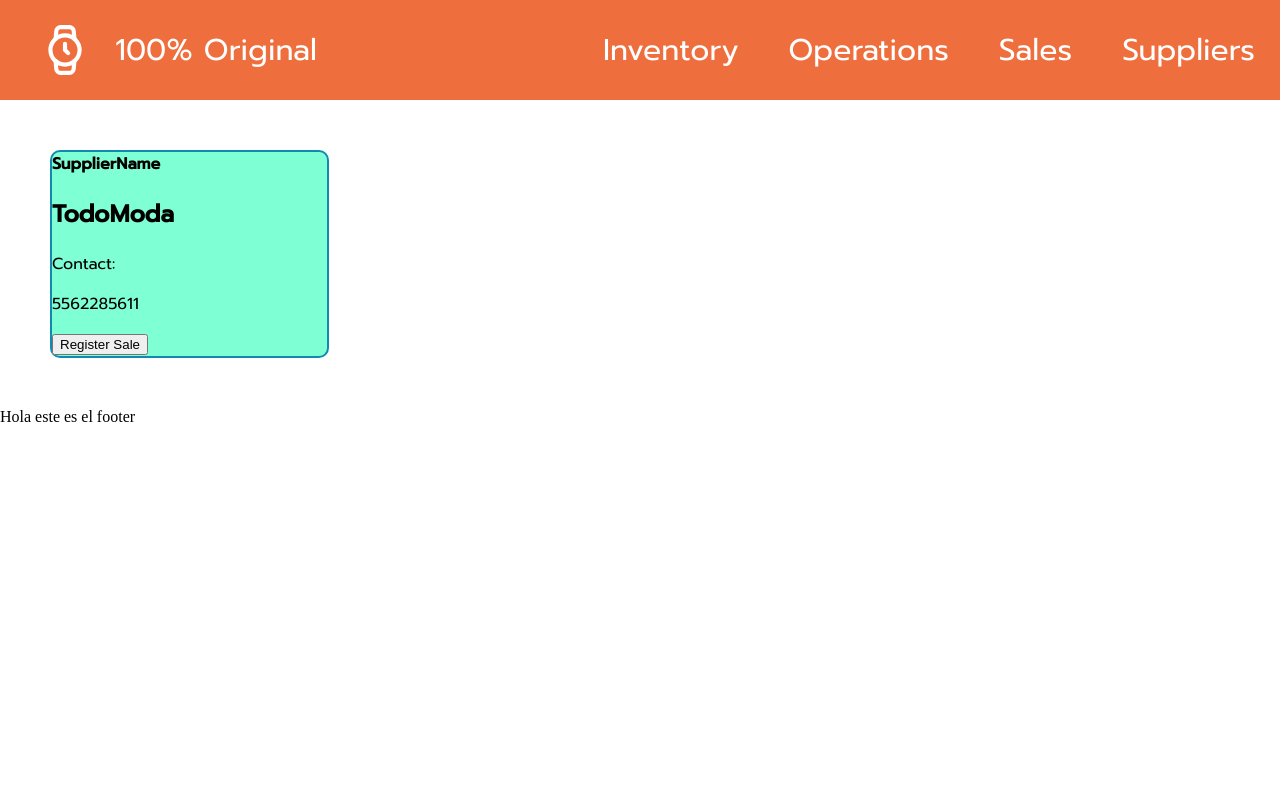
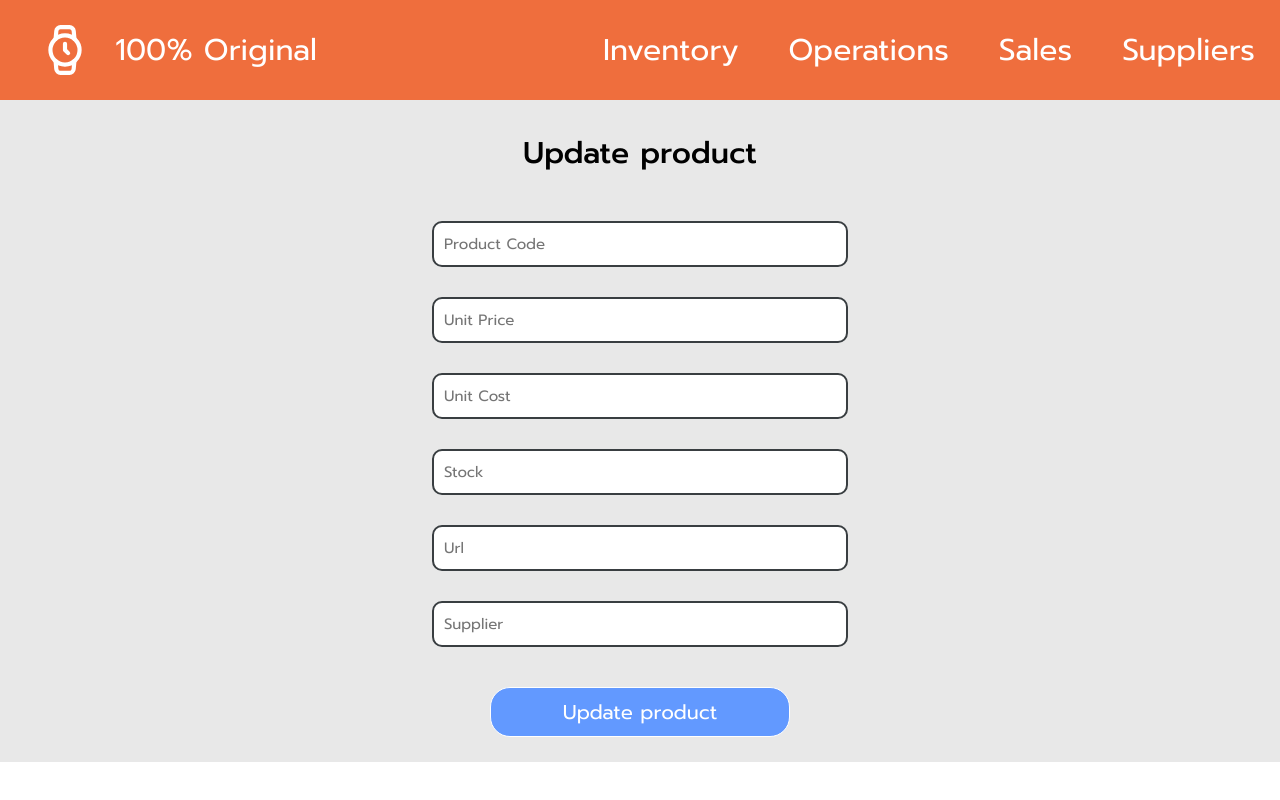
Before and after one commit to EinarLop/100OriginalInventorySystem, a React (Create React App) app: page /updateproduct/1 in a window 1280 px wide. Built offline with nearby package versions, Linux system fonts and the light colour scheme; no server answers.

Commit message:
CRU Product

```diff
--- a/src/App.js
+++ b/src/App.js
@@ -4,6 +4,7 @@ import SearchBar from "./GlobalComponents/SearchBar"
 import './App.css';
 import ShowProducts from "./Inventory/ShowProducts";
 import CreateProduct from "./Inventory/CreateProduct"
+import UpdateProduct from "./Inventory/UpdateProduct"
 import CreateSale from "./Sale/CreateSale";
 import ShowSales from "./Sale/ShowSales";
 import CreateSupplier from "./Supplier/CreateSupplier"
@@ -11,6 +12,7 @@ import ShowSuppliers from "./Supplier/ShowSupplier"
 import Footer from "./GlobalComponents/Footer";
 
 import { BrowserRouter as Router, Switch, Route } from "react-router-dom";
+
 
 function App() {
   return (
@@ -26,13 +28,14 @@ function App() {
          <Route exact path="/showsales" component={ShowSales}/>
          <Route exact path="/createsupplier" component={CreateSupplier}/>
          <Route exact path="/showsuppliers" component={ShowSuppliers}/>
+        <Route exact path="/updateproduct/:id" component={UpdateProduct} />
 
       </Switch>
     </Router>
 
-    <ShowSuppliers/>
+    {/* <ShowSuppliers/> */}
 
-    <Footer/>
+    {/* <Footer/> */}
 
     </div>
   );
--- a/src/Inventory/Components/Product.js
+++ b/src/Inventory/Components/Product.js
@@ -1,4 +1,5 @@
 import React from 'react'
+import { Link } from "react-router-dom";
 
 import styles from './ProductStyles.module.scss';
 function Product(props) {
@@ -17,7 +18,9 @@ function Product(props) {
                 <p>{props.stock}</p>
             </div>
 
-            <button className={styles.button}>More details</button>
+            <Link to={"/updateproduct/" + props.id }>Ericc</Link>
+
+
 
 
         </div>
--- a/src/Inventory/ShowProducts.js
+++ b/src/Inventory/ShowProducts.js
@@ -32,6 +32,7 @@ componentDidMount(){
              productCode={product.product_code}
              stock={product.stock}
              unitPrice={product.unit_price}
+             id={product.id_product}
              />
 
             )
--- a/src/Inventory/UpdateProduct.js
+++ b/src/Inventory/UpdateProduct.js
@@ -1,10 +1,143 @@
+import React, { Component } from 'react';
+import styles from './CreateProductStyles.module.scss';
+import axios from 'axios'
+
 class UpdateProduct extends Component {
-    constructor(props) {
+       constructor(props) {
         super(props);
-        this.state = {  }
+
+        this.onChange = this.onChange.bind(this);
+        this.onSubmit = this.onSubmit.bind(this);
+        this.fillValues= this.fillValues.bind(this)
+
+        this.state = {
+            product:[],
+            id_product:"1",
+            productCode: "",
+            unitPrice: "",
+            unitCost:"",
+            stock:"",
+            url:"",
+            supplier:""
+
+
+         }
     }
+
+    componentDidMount(){
+    axios.get("https://api100originalinventorysystem.herokuapp.com/product/" +  this.props.match.params.id)
+    .then(response => {
+    this.setState(
+        {
+           product :response.data
+        })
+        this.fillValues();
+    })
+
+
+    }
+
+    fillValues(){
+        this.setState({
+            id_product: this.state.product[0].id_product,
+            productCode: this.state.product[0].product_code,
+            unitPrice: this.state.product[0].unit_price,
+            unitCost:this.state.product[0].unit_cost,
+            stock:this.state.product[0].stock,
+            url:this.state.product[0].img_url,
+            supplier:this.state.product[0].id_supplier
+
+        })
+    }
+
+     onChange(e, val) {
+        this.setState({
+            [val]: e.target.value
+        });
+
+    }
+
+      onSubmit(e) {
+        e.preventDefault();
+
+          const product = {
+            id_product: this.state.product[0].id_product,
+            product_code: this.state.productCode,
+            unit_price: this.state.unitPrice,
+            unit_cost: this.state.unitCost,
+            stock: this.state.stock,
+            img_url: this.state.url,
+            id_supplier: this.state.supplier
+        }
+
+           axios.put("https://api100originalinventorysystem.herokuapp.com/product/" +  this.props.match.params.id , product)
+            .then(res => console.log(res.data));
+
+            window.location='/showproducts';
+        }
+
+
+
+
+
+
     render() {
-        return ( <p>CreateProduct</p>  );
+        return (
+            <div className={styles.Wrapper}>
+
+                <p className={styles.Title}>Update product</p>
+
+                <div className={styles.Form}>
+                <input
+                    placeholder="Product Code"
+                    className={styles.Input}
+                    type="text"
+                    value={this.state.productCode}
+                    onChange={(e) => this.onChange(e, "productCode")}/>
+
+                <input
+                    placeholder="Unit Price"
+                    className={styles.Input}
+                    type="text"
+                    value={this.state.unitPrice}
+                    onChange={(e) => this.onChange(e, "unitPrice")}/>
+
+
+                <input
+                    placeholder="Unit Cost"
+                    className={styles.Input}
+                    type="text"
+                    value={this.state.unitCost}
+                    onChange={(e) => this.onChange(e, "unitCost")}/>
+
+
+                <input
+                    placeholder="Stock"
+                    className={styles.Input}
+                    type="text"
+                    value={this.state.stock}
+                    onChange={(e) => this.onChange(e, "stock")}/>
+
+                <input placeholder="Url"
+                    className={styles.Input}
+                    type="text"
+                     value={this.state.url}
+                    onChange={(e) => this.onChange(e, "url")}/>
+
+                <input
+                    placeholder="Supplier"
+                    className={styles.Input}
+                    type="text"
+                     value={this.state.supplier}
+                    onChange={(e) => this.onChange(e, "supplier")}/>
+
+                <button className={styles.Button}  onClick={this.onSubmit} >Update product</button>
+                </div>
+
+
+            </div>
+            );
+
     }
 }
 
```
